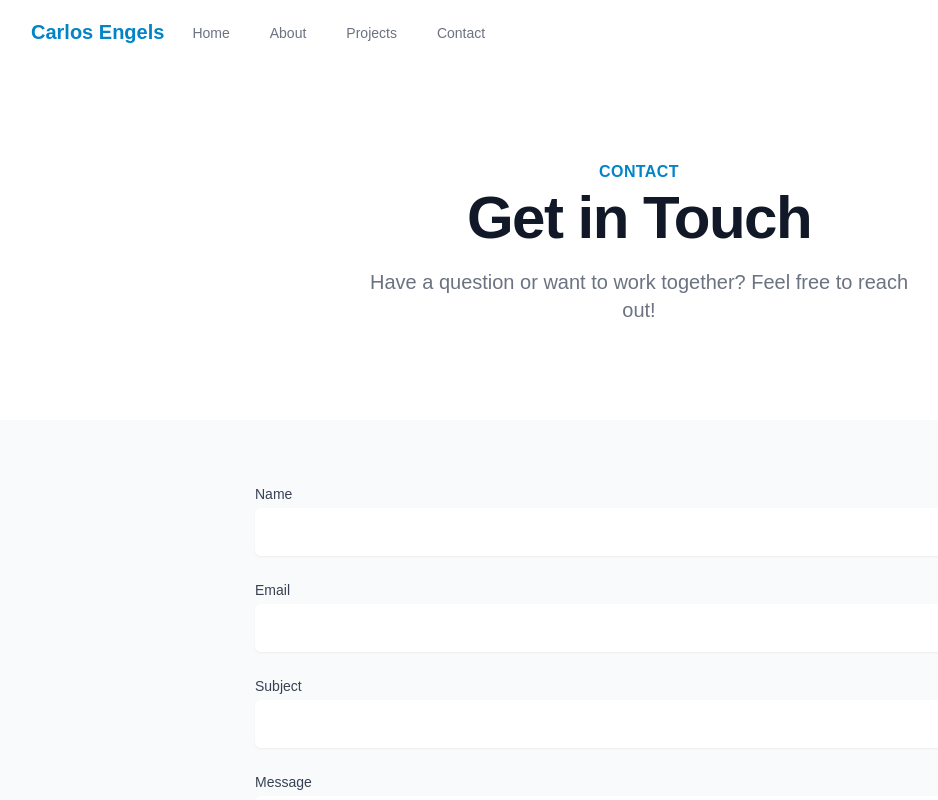
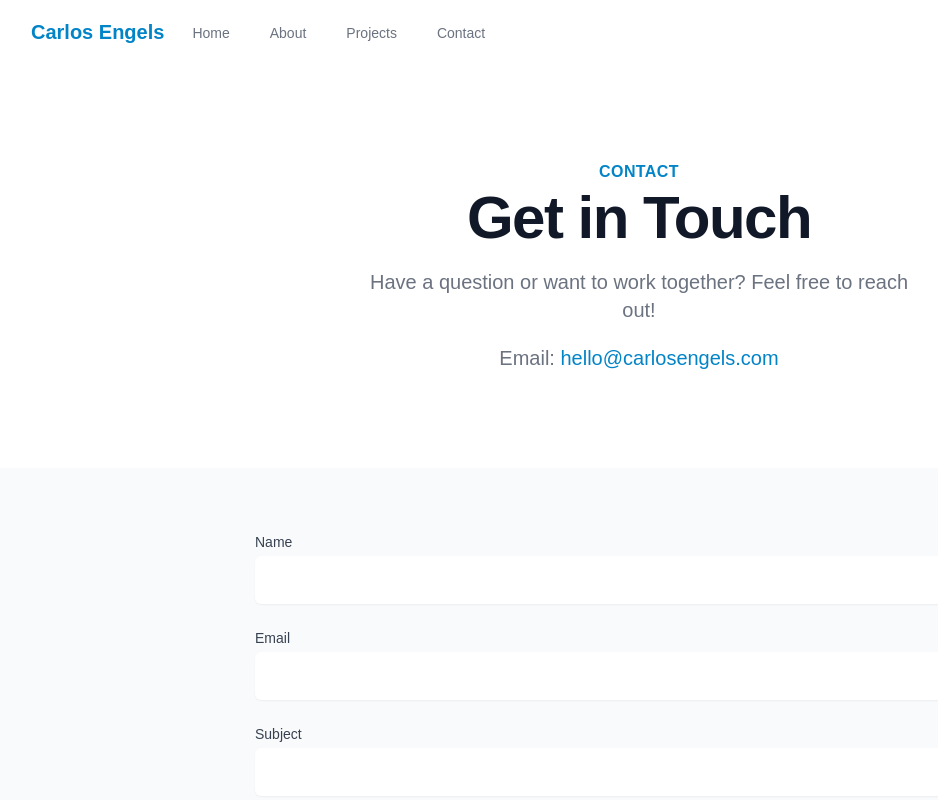
Before and after one commit to carlosengels/carlosengels.com, a React (Create React App) app: page /contact in a window 1280 px wide. Shown: the top 800 px of the page, without its empty margins (1-939 px from the left). Built offline with nearby package versions, Linux system fonts and the light colour scheme.

Commit message:
Add email contact information and update GitHub link in Contact.js

```diff
--- a/src/pages/Contact.js
+++ b/src/pages/Contact.js
@@ -32,6 +32,9 @@ const Contact = () => {
           </p>
           <p className="max-w-xl mt-5 mx-auto text-xl text-gray-500 dark:text-gray-300">
             Have a question or want to work together? Feel free to reach out!
+          </p>
+          <p className="max-w-xl mt-5 mx-auto text-xl text-gray-500 dark:text-gray-300">
+            Email: <a href="mailto:hello@carlosengels.com" className="text-primary-600 hover:text-primary-700">hello@carlosengels.com</a>
           </p>
         </div>
       </div>
@@ -140,7 +143,7 @@ const Contact = () => {
               </svg>
             </a>
             <a
-              href="https://github.com/yourusername"
+              href="https://github.com/carlosengels"
               target="_blank"
               rel="noopener noreferrer"
               className="text-gray-400 hover:text-gray-500 dark:hover:text-gray-300"
```
